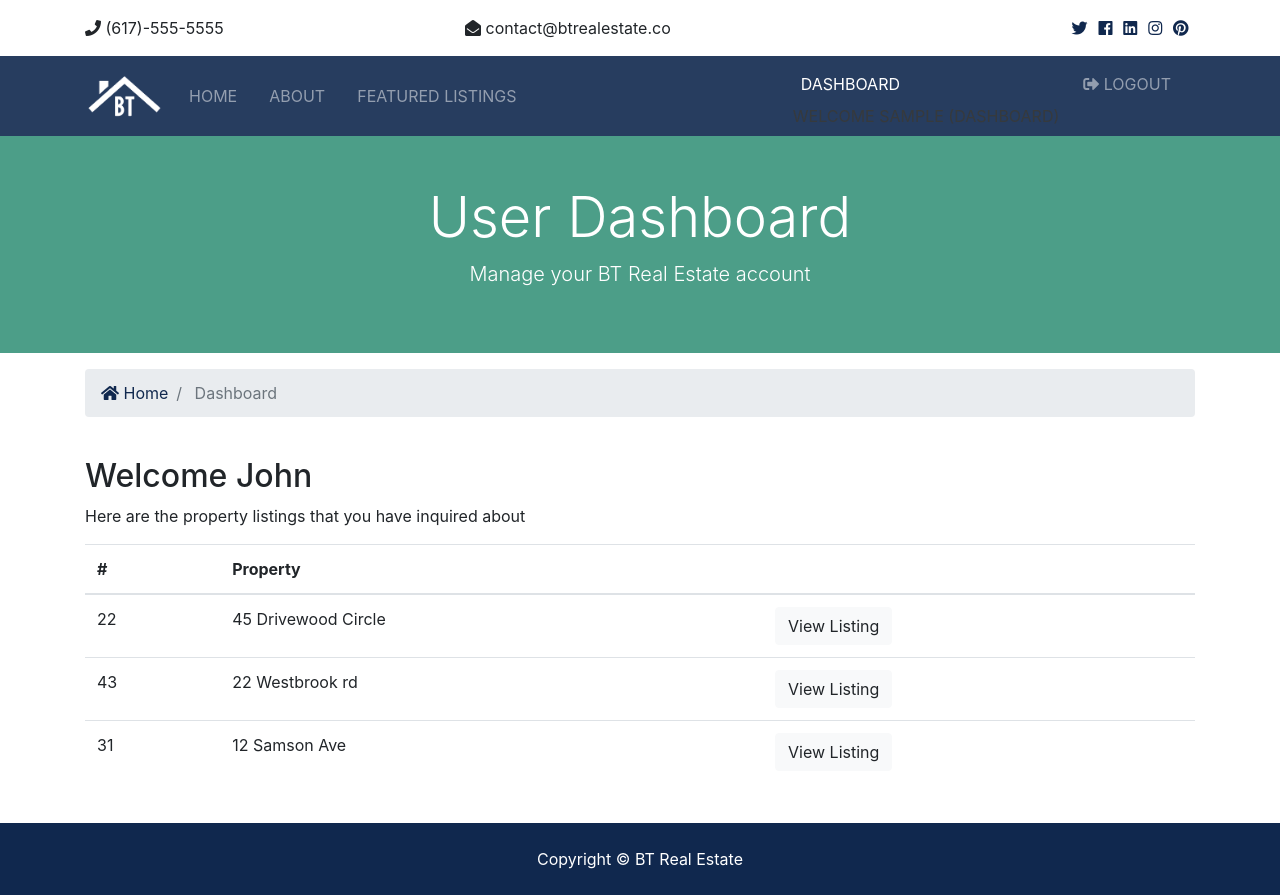
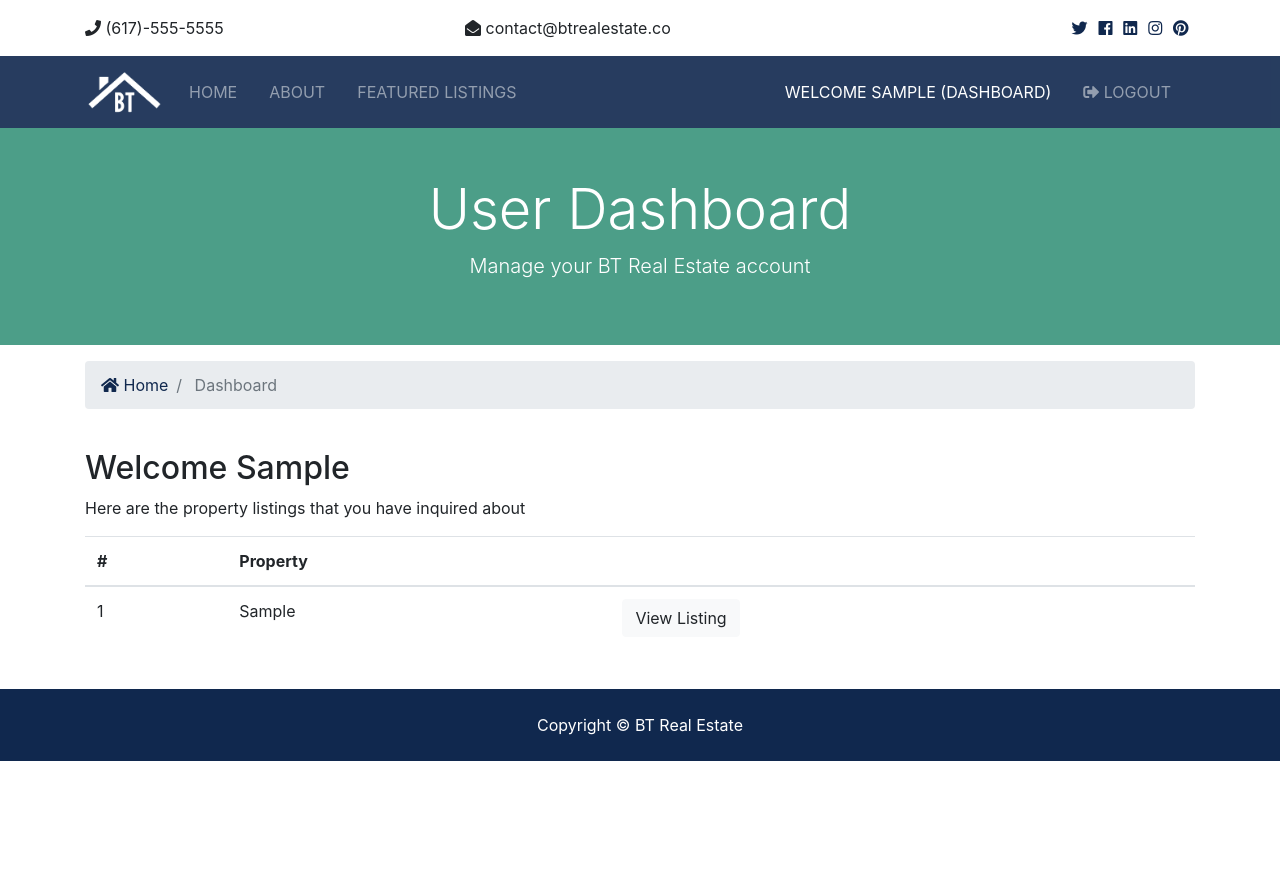
Before and after one commit to allanlburns/btre, a Django app: page /accounts/dashboard in a window 1280 px wide. After the commit the page ends 761 px from the top, so only its background shows below. Run offline with Django 3.2, Linux system fonts and the light colour scheme; a user stored in the database is signed in; tables that the repository leaves empty hold one stand-in row (values such as "Sample post"); some libraries are stand-ins or nearby versions.

Commit message:
Implement user dashboard functionality.

```diff
--- a/accounts/views.py
+++ b/accounts/views.py
@@ -1,6 +1,7 @@
 from django.shortcuts import render, redirect
 from django.contrib import messages, auth
 from django.contrib.auth.models import User
+from contacts.models import Contact
 
 def register(request):
 	if request.method == 'POST':
@@ -62,4 +63,9 @@ def logout(request):
 		return redirect('index')
 
 def dashboard(request):
-	return render(request, 'accounts/dashboard.html')
+	user_contacts = Contact.objects.order_by('-contact_date').filter(user_id=request.user.id)
+
+	context = {
+		'contacts': user_contacts
+	}
+	return render(request, 'accounts/dashboard.html', context)
--- a/contacts/views.py
+++ b/contacts/views.py
@@ -33,7 +33,7 @@ def contact(request):
 		'There has been an inquiry for ' + listing + '. Sign into the admin panel for more information.',
 		'allanlburns@gmail.com',
 		['allanlburns@gmail.com'],
-		fail_silently=False
+		fail_silently=True # was set to False
 	)
 
 
--- a/templates/accounts/dashboard.html
+++ b/templates/accounts/dashboard.html
@@ -37,7 +37,8 @@
     <div class="container">
       <div class="row">
         <div class="col-md-12">
-          <h2>Welcome John</h2>
+          <h2>Welcome {{ user.first_name }}</h2>
+          {% if contacts %}
               <p>Here are the property listings that you have inquired about</p>
               <table class="table">
                 <thead>
@@ -48,29 +49,20 @@
                   </tr>
                 </thead>
                 <tbody>
+                  {% for contact in contacts %}
                       <tr>
-                <td>22</td>
-                <td>45 Drivewood Circle</td>
+                        <td>{{ contact.id }}</td>
+                        <td>{{ contact.listing }}</td>
                         <td>
-                  <a class="btn btn-light" href="#">View Listing</a>
+                          <a class="btn btn-light" href="{% url 'listing' contact.listing_id %}">View Listing</a>
                         </td>
                       </tr>
-              <tr>
-                <td>43</td>
-                <td>22 Westbrook rd</td>
-                <td>
-                  <a class="btn btn-light" href="#">View Listing</a>
-                </td>
-              </tr>
-              <tr>
-                <td>31</td>
-                <td>12 Samson Ave</td>
-                <td>
-                  <a class="btn btn-light" href="#">View Listing</a>
-                </td>
-              </tr>
+                  {% endfor %}
                 </tbody>
               </table>
+          {% else %}
+              <p>You haven't made any inquiries yet.</p>
+          {% endif %}
         </div>
       </div>
     </div>
--- a/templates/partials/_navbar.html
+++ b/templates/partials/_navbar.html
@@ -48,8 +48,7 @@
 				      		class="nav-item mr-3"
 				      	{% endif %}
 				      	>
-				        <a class="nav-link" href="{% url 'dashboard' %}">Dashboard</a>
-				        Welcome {{ user.username }} (Dashboard)
+				        <a class="nav-link" href="{% url 'dashboard' %}">Welcome {{ user.username }} (Dashboard)</a>
 				      </li>
 				      <li class="nav-item mr-3">
 				      		<a href="javascript:{document.getElementById('logout').submit()}" class="nav-link">
```
Lines whose indentation alone changed are shown as unchanged.
